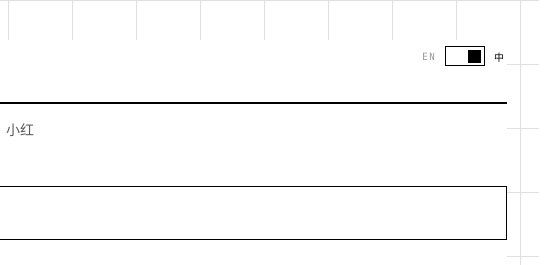
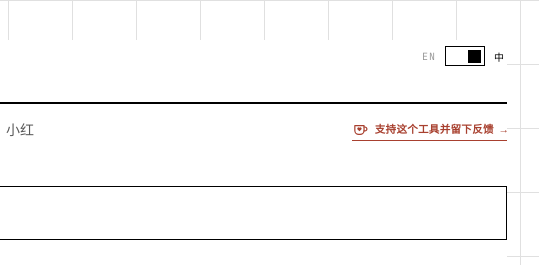
Before and after one commit to JIEDIT/draft-everywhere, a website: page public/index.html in a window 1280 px wide. Shown: the top 265 px of the page, 726-1280 px from the left. Drawn offline with Linux system fonts and the light colour scheme; no server answers.

Commit message:
Add Ko-fi support and feedback link

```diff
--- a/package.json
+++ b/package.json
@@ -1,6 +1,6 @@
 {
   "name": "@jiedit/draft-everywhere-core",
-  "version": "0.1.2",
+  "version": "0.1.3",
   "private": true,
   "license": "MIT",
   "engines": {
--- a/public/css/styles.css
+++ b/public/css/styles.css
@@ -45,7 +45,14 @@ h1 .accent-zh,h1 .accent-en{color:var(--accent);font-style:normal;text-decoratio
 .lang-toggle.is-zh .knob{left:22px;}
 .lang-toggle.is-zh .en-lbl{opacity:.4;} .lang-toggle:not(.is-zh) .zh-lbl{opacity:.4;}
 
-.tagline{color:var(--ink-soft);font-size:14px;line-height:1.7;margin:14px 0 40px;max-width:720px;}
+.intro-row{display:flex;align-items:flex-start;justify-content:space-between;gap:32px;margin:14px 0 40px;}
+.tagline{color:var(--ink-soft);font-size:14px;line-height:1.7;margin:0;max-width:720px;}
+.support-link{display:inline-flex;align-items:center;gap:6px;flex-shrink:0;margin-top:3px;color:var(--accent);font-family:var(--font-mono);font-size:10.5px;font-weight:600;letter-spacing:.03em;line-height:1.7;text-decoration:none;border-bottom:1px solid currentColor;padding-bottom:1px;white-space:nowrap;}
+.support-link-icon{display:block;width:17px;height:17px;overflow:visible;flex-shrink:0;}
+.support-cup,.support-handle{fill:none;stroke:currentColor;stroke-width:1.7;stroke-linecap:round;stroke-linejoin:round;}
+.support-heart{fill:currentColor;}
+.support-link:hover{color:var(--ink);}
+.support-link:focus-visible{outline:2px solid var(--accent);outline-offset:3px;}
 
 .runtime-status{min-height:54px;border:1px solid var(--ink);margin:-20px 0 28px;padding:11px 14px;font-family:var(--font-mono);font-size:10px;letter-spacing:.07em;display:flex;align-items:center;justify-content:space-between;gap:14px;background:var(--bg);}
 .runtime-status:empty{border-style:dashed;opacity:.45;}
@@ -59,7 +66,7 @@ h1 .accent-zh,h1 .accent-en{color:var(--accent);font-style:normal;text-decoratio
 .local-status select{width:100%;border:1px solid var(--ink);border-radius:0;background:var(--bg);color:var(--ink);font-family:var(--font-mono);font-size:10px;padding:8px;}
 .local-status select:disabled{opacity:.42;}
 .runtime-key-status{color:var(--accent);font-weight:600;white-space:nowrap;}
-@media(max-width:760px){.runtime-status{align-items:flex-start;flex-direction:column;}.local-status{display:grid;grid-template-columns:1fr;width:100%;}.runtime-key-status{white-space:normal;}}
+@media(max-width:760px){.intro-row{flex-direction:column;gap:12px;}.support-link{align-self:flex-end;}.runtime-status{align-items:flex-start;flex-direction:column;}.local-status{display:grid;grid-template-columns:1fr;width:100%;}.runtime-key-status{white-space:normal;}}
 
 .workspace{display:grid;grid-template-columns:360px 1fr;gap:40px;align-items:start;}
 @media (max-width:920px){.workspace{grid-template-columns:1fr;} .source{position:static !important;}}
--- a/public/index.html
+++ b/public/index.html
@@ -23,7 +23,17 @@
       <span class="zh-lbl">中</span>
     </button>
   </div>
-  <p class="tagline" data-i18n="tagline">把 raw draft 一稿生成 X / Substack / Medium / LinkedIn / 小红书五个平台的版本,每个版本都可以原地修改。小红书自动转中文,其他平台自动转英文。</p>
+  <div class="intro-row">
+    <p class="tagline" data-i18n="tagline">把 raw draft 一稿生成 X / Substack / Medium / LinkedIn / 小红书五个平台的版本,每个版本都可以原地修改。小红书自动转中文,其他平台自动转英文。</p>
+    <a class="support-link" id="supportLink" href="https://ko-fi.com/jieliu" target="_blank" rel="noopener noreferrer">
+      <svg class="support-link-icon" aria-hidden="true" viewBox="0 0 24 24">
+        <path class="support-cup" d="M4 6.5h13v7A5.5 5.5 0 0 1 11.5 19h-2A5.5 5.5 0 0 1 4 13.5v-7Z"/>
+        <path class="support-handle" d="M17 8.5h1.25a2.75 2.75 0 1 1 0 5.5H17"/>
+        <path class="support-heart" d="M10.5 14.6 7.9 12.1a1.8 1.8 0 0 1 2.6-2.5 1.8 1.8 0 0 1 2.6 2.5l-2.6 2.5Z"/>
+      </svg>
+      <span data-i18n="supportLink">支持这个工具并留下反馈 →</span>
+    </a>
+  </div>
   <section class="runtime-status" data-role="runtime-status" aria-live="polite"></section>
 
   <div class="workspace">
--- a/public/js/app.js
+++ b/public/js/app.js
@@ -14,6 +14,7 @@ const I18N = {
   zh: {
     title: '一稿<span class="accent-zh">多发</span>',
     tagline: '把 raw draft 一稿生成 X / Substack / Medium / LinkedIn / 小红书五个平台的版本,每个版本都可以原地修改。小红书自动转中文,其他平台自动转英文。',
+    supportLink: '支持这个工具并留下反馈 →',
     srcLabel:'RAW DRAFT', outLabel:'PLATFORM VERSIONS',
     draftPh:'把你的 raw draft 贴在这里……', go:'生成各平台版本',
     generating:'生成中',
@@ -51,6 +52,7 @@ const I18N = {
   en: {
     title: 'Draft <span class="accent-en">Everywhere</span>',
     tagline: 'Turn one raw draft into platform-ready posts for X / Substack / Medium / LinkedIn / Xiaohongshu. Every version is editable in place. Xiaohongshu outputs in Chinese, everything else in English.',
+    supportLink: 'Support the tool & share feedback →',
     srcLabel:'RAW DRAFT', outLabel:'PLATFORM VERSIONS',
     draftPh:'Paste your raw draft here…', go:'Generate platform versions',
     generating:'Generating',
```
Also changed, not shown: test/clear-draft.test.cjs (+16 -0 lines), 1 other file.
